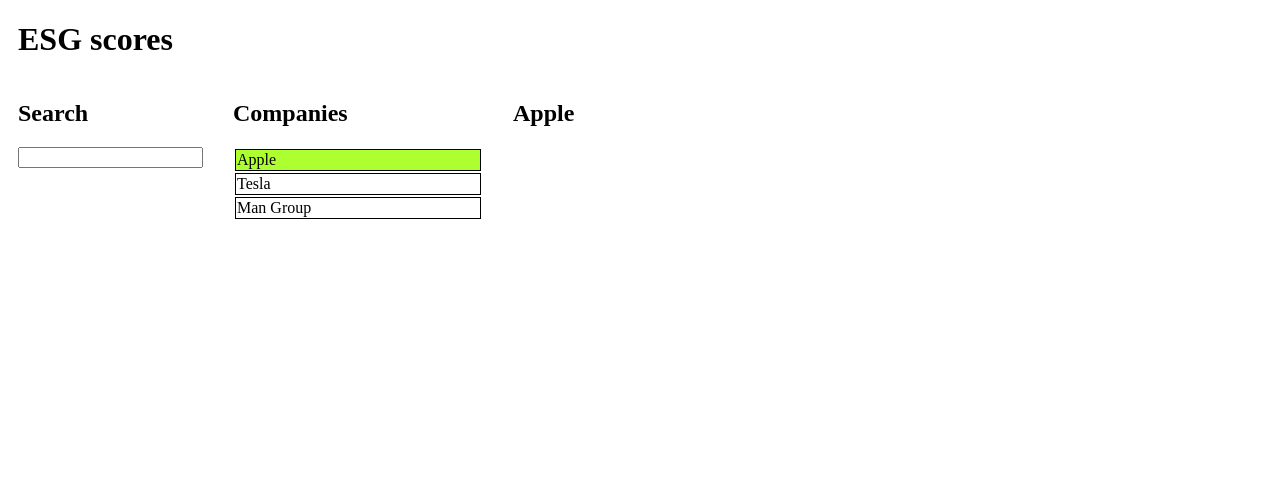
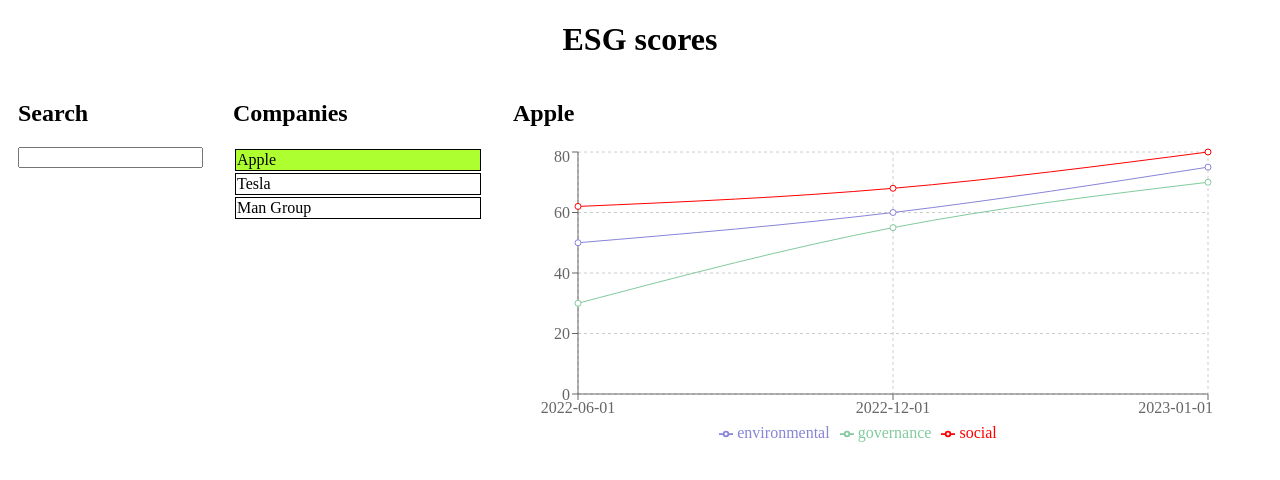
Before and after one commit to valentin-aleksandrov/esg-scores, a React (Vite) app: page / in a window 1280 px wide. Both pictures are taken after a click on the element "Apple". Shown: the top 480 px of the page. Built offline with nearby package versions, Linux system fonts and the light colour scheme; data requests are answered from the project's data file.

Commit message:
visualize esg scores inside of a chart

```diff
--- a/db.json
+++ b/db.json
@@ -11,9 +11,15 @@
         },
         {
           "date": "2022-06-01",
-          "environmental": 70,
-          "social": 78,
-          "governance": 65
+          "environmental": 50,
+          "social": 62,
+          "governance": 30
+        },
+        {
+          "date": "2022-12-01",
+          "environmental": 60,
+          "social": 68,
+          "governance": 55
         }
       ]
     },
@@ -31,6 +37,12 @@
           "environmental": 55,
           "social": 82,
           "governance": 78
+        },
+        {
+          "date": "2022-12-01",
+          "environmental": 90,
+          "social": 30,
+          "governance": 45
         }
       ]
     },
@@ -48,6 +60,12 @@
           "environmental": 88,
           "social": 85,
           "governance": 82
+        },
+        {
+          "date": "2022-12-01",
+          "environmental": 70,
+          "social": 80,
+          "governance": 90
         }
       ]
     }
--- a/package.json
+++ b/package.json
@@ -15,7 +15,8 @@
     "classnames": "^2.5.1",
     "json-server": "^1.0.0-beta.3",
     "react": "^18.3.1",
-    "react-dom": "^18.3.1"
+    "react-dom": "^18.3.1",
+    "recharts": "^2.15.0"
   },
   "devDependencies": {
     "@eslint/js": "^9.17.0",
--- a/src/App.tsx
+++ b/src/App.tsx
@@ -4,7 +4,7 @@
 import { AppTitle } from './AppTitle'
 import { CompanyDetails } from './CompanyDetails'
 
-interface ESG_Score {
+export interface ESG_Score {
   date: string
   environmental: number
   social: number
--- a/src/CompanyDetails.tsx
+++ b/src/CompanyDetails.tsx
@@ -1,9 +1,42 @@
-import { Company } from './App'
+import { useMemo } from 'react'
+import { Company, ESG_Score } from './App'
+import {
+  LineChart,
+  Line,
+  XAxis,
+  YAxis,
+  CartesianGrid,
+  Tooltip,
+  Legend,
+} from 'recharts'
 
-export const CompanyDetails = ({ company }: Company) => {
+const sortESGResultsByDatesAsc = (resultsA: ESG_Score, resultsB: ESG_Score) => {
+  return Number(new Date(resultsA.date)) - Number(new Date(resultsB.date))
+}
+
+export const CompanyDetails = ({ company, esg_scores }: Company) => {
+  const data = useMemo(
+    () => esg_scores.sort(sortESGResultsByDatesAsc),
+    [esg_scores],
+  )
   return (
     <div>
       <h2>{company}</h2>
+      <LineChart width={700} height={300} data={data}>
+        <CartesianGrid strokeDasharray="3 3" />
+        <XAxis dataKey="date" />
+        <YAxis />
+        <Tooltip />
+        <Legend />
+        <Line
+          type="monotone"
+          dataKey="environmental"
+          stroke="#8884d8"
+          activeDot={{ r: 8 }}
+        />
+        <Line type="monotone" dataKey="governance" stroke="#82ca9d" />
+        <Line type="monotone" dataKey="social" stroke="red" />
+      </LineChart>
     </div>
   )
 }
--- a/src/SearchBar.tsx
+++ b/src/SearchBar.tsx
@@ -1,17 +1,31 @@
-import { useCallback } from 'react'
+import { useCallback, useState } from 'react'
 
 interface SearchBarProps {
   onChange: (searchTerm: string) => void
 }
 
 export const SearchBar = ({ onChange }: SearchBarProps) => {
+  const [value, setValue] = useState('')
   const changeHandler: React.ChangeEventHandler<HTMLInputElement> = (e) => {
-    onChange(e.target.value)
+    const newValue = e.target.value
+    setValue(newValue)
+    onChange(newValue)
   }
+
+  const clearInput = () => {
+    setValue('')
+    onChange('')
+  }
+
   return (
-    <div>
+    <div className="search-bar">
       <h2>Search</h2>
-      <input onChange={useCallback(changeHandler, [onChange])} />
+      <input value={value} onChange={useCallback(changeHandler, [onChange])} />
+      {value && (
+        <button className="clear-btn" onClick={clearInput}>
+          Clear
+        </button>
+      )}
     </div>
   )
 }
--- a/src/index.css
+++ b/src/index.css
@@ -1,30 +1,44 @@
 .app {
-  margin-left: 10px;
-  margin-right: 10px;
+  --general-margin: 10px;
+  --company-container-gap: 30px;
+
+  margin-left: var(--general-margin);
+  margin-right: var(--general-margin);
 
   --table-td-border-color: black;
   --table-td-hover-background-color: azure;
   --table-td-active-background-color: greenyellow;
 
-  td {
-    border: 1px solid var(--table-td-border-color);
-  }
-
-  td:hover {
-    background-color: var(--table-td-hover-background-color);
+  h1 {
+    text-align: center;
   }
 
   .companies-container {
     display: flex;
-    gap: 30px;
-  }
+    gap: var(--company-container-gap);
 
-  .company-dashboard-table {
-    width: 250px;
+    .search-bar .clear-btn {
+      margin-top: var(--general-margin);
+      display: block;
+      cursor: pointer;
+    }
 
-    .active,
-    .active td:hover {
-      background-color: greenyellow;
+    .company-dashboard-table {
+      width: 250px;
+
+      td {
+        border: 1px solid var(--table-td-border-color);
+      }
+
+      td:hover {
+        background-color: var(--table-td-hover-background-color);
+        cursor: pointer;
+      }
+
+      .active,
+      .active td:hover {
+        background-color: var(--table-td-active-background-color);
+      }
     }
   }
 }
```
Also changed, not shown: 1 other file (tests, documents, lock files or other folders).
